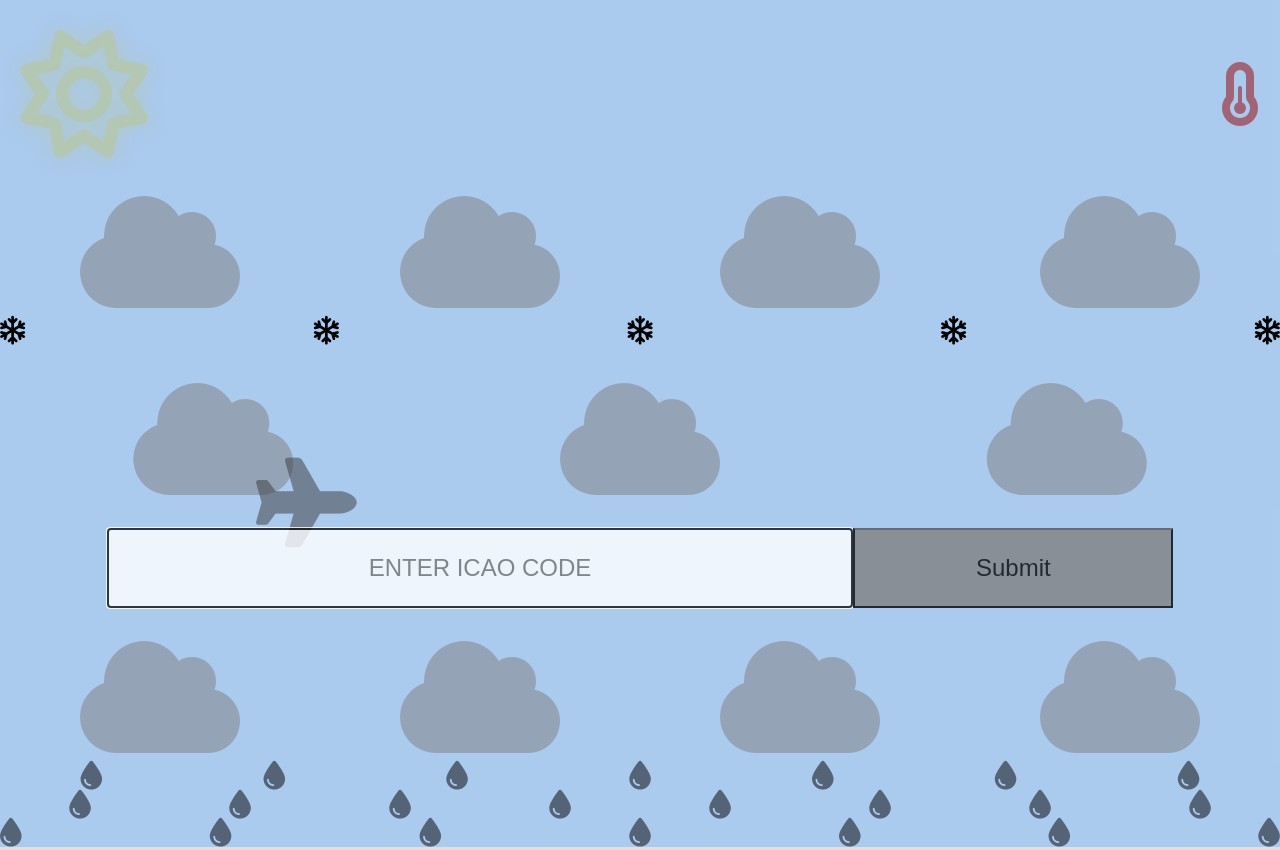
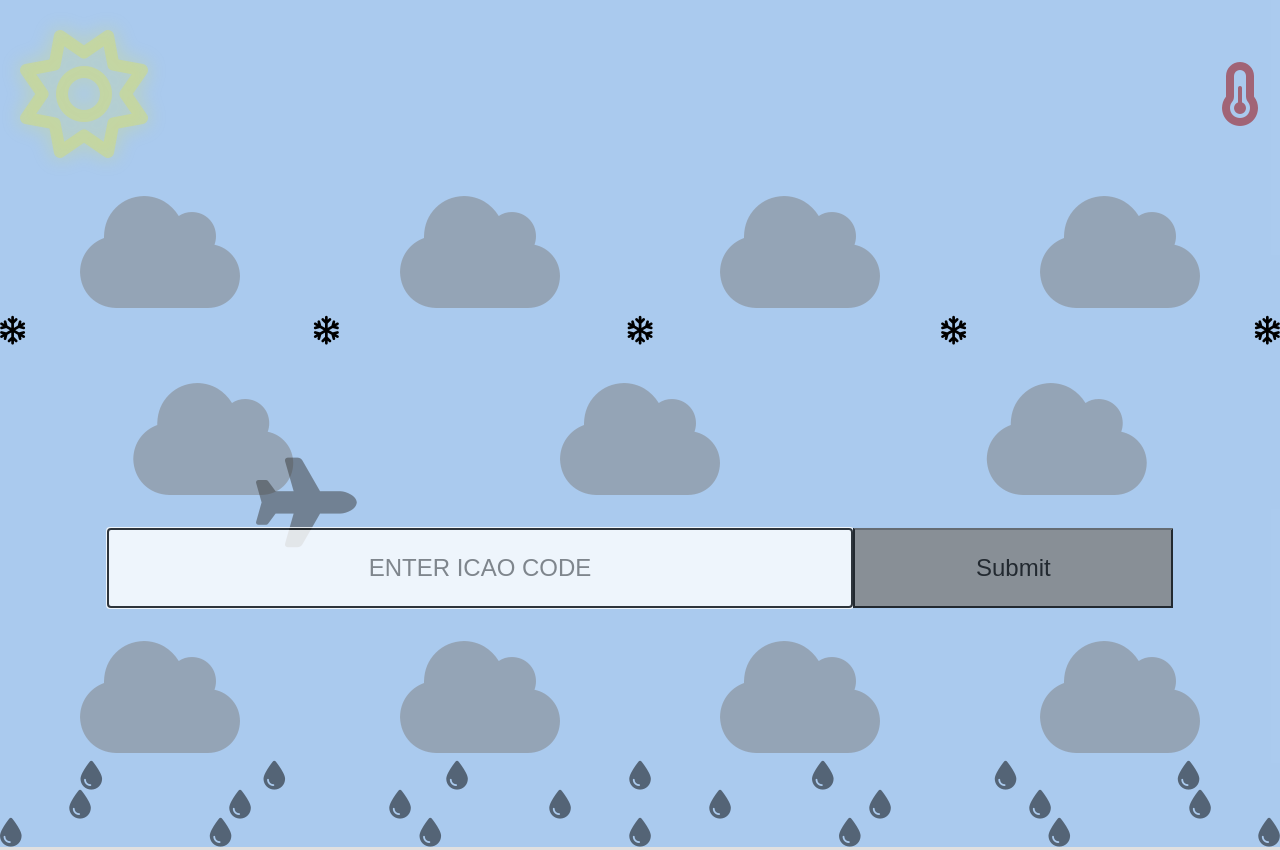
Before and after one commit to matthewrmoyer/Aviation-Weather-Project, a plain HTML site: page public/index.html in a window 1280 px wide. Shown: the top 850 px of the page. Drawn offline with Linux system fonts and the light colour scheme.

Commit message:
f with the colors

```diff
--- a/public/style.scss
+++ b/public/style.scss
@@ -123,7 +123,7 @@ $green: hsla(131, 100%, 50%, 0.5);
 $blue: hsla(185, 100%, 50%, 0.5);
 $red: hsla(7, 100%, 50%, 0.5);
 $purple: hsla(281, 100%, 50%, 0.5);
-$yellow: hsla(57, 57%, 50%, 0.5);
+$yellow: hsla(57, 97%, 50%, 0.5);
 
 /*generic html elements*/
 body{
```
Also changed, not shown: public/style.css, 1 other file.
